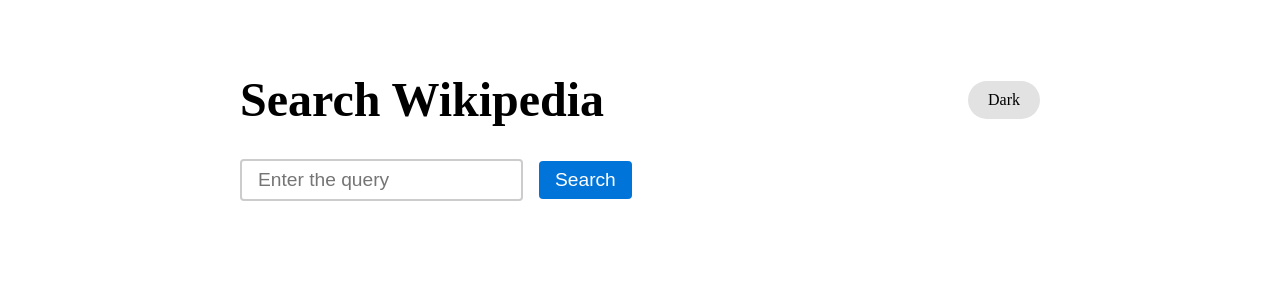
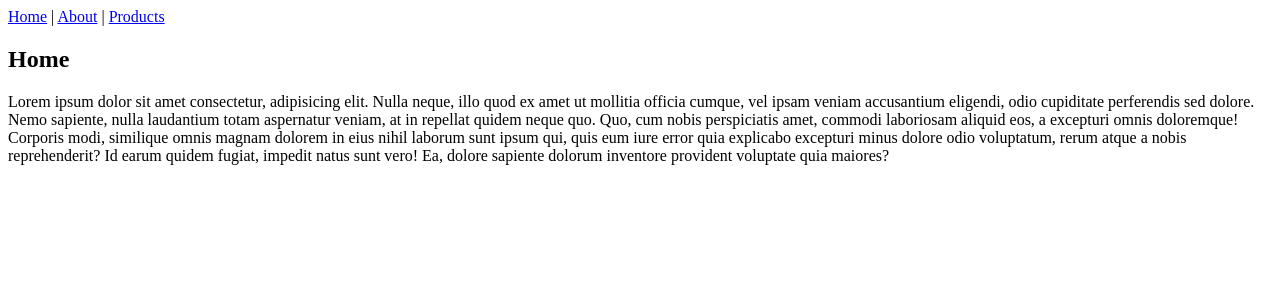
Before and after one commit to Muhammad-Anas785/vueCourse, a Vue app: page / in a window 1280 px wide. Shown: the top 300 px of the page. Built offline with nearby package versions, Linux system fonts and the light colour scheme.

Commit message:
Router Add

```diff
--- a/src/App.vue
+++ b/src/App.vue
@@ -1,9 +1,9 @@
 <script setup>
-import WikiClone from "./Projects/WikiPedia/WikiClone.vue";
+import DefaultLayout from "./Layouts/DefaultLayout.vue";
 </script>
 
 <template>
   <div>
-    <wiki-clone />
+    <DefaultLayout />
   </div>
 </template>
--- /dev/null
+++ b/src/Layouts/DefaultLayout.vue
@@ -0,0 +1,12 @@
+<script setup>
+import NavBar from "@/routerComponents/NavBar.vue";
+</script>
+
+<template>
+  <div>
+    <NavBar />
+    <main>
+      <RouterView />
+    </main>
+  </div>
+</template>
--- /dev/null
+++ b/src/routerComponents/NavBar.vue
@@ -0,0 +1,8 @@
+<template>
+  <div>
+    <nav>
+      <RouterLink to="/">Home</RouterLink> | <RouterLink to="/about">About</RouterLink> |
+      <RouterLink to="/products">Products</RouterLink>
+    </nav>
+  </div>
+</template>
--- /dev/null
+++ b/src/views/AboutView.vue
@@ -0,0 +1,5 @@
+<template>
+  <div>
+    <h2>About</h2>
+  </div>
+</template>
--- /dev/null
+++ b/src/views/HomeView.vue
@@ -0,0 +1,15 @@
+<template>
+  <div>
+    <h2>Home</h2>
+    <p>
+      Lorem ipsum dolor sit amet consectetur, adipisicing elit. Nulla neque, illo quod ex amet ut
+      mollitia officia cumque, vel ipsam veniam accusantium eligendi, odio cupiditate perferendis
+      sed dolore. Nemo sapiente, nulla laudantium totam aspernatur veniam, at in repellat quidem
+      neque quo. Quo, cum nobis perspiciatis amet, commodi laboriosam aliquid eos, a excepturi omnis
+      doloremque! Corporis modi, similique omnis magnam dolorem in eius nihil laborum sunt ipsum
+      qui, quis eum iure error quia explicabo excepturi minus dolore odio voluptatum, rerum atque a
+      nobis reprehenderit? Id earum quidem fugiat, impedit natus sunt vero! Ea, dolore sapiente
+      dolorum inventore provident voluptate quia maiores?
+    </p>
+  </div>
+</template>
--- /dev/null
+++ b/src/views/ProductDetail.vue
@@ -0,0 +1,14 @@
+<script setup>
+import { useRoute } from "vue-router";
+
+// defineProps(["id"]);
+
+const route = useRoute();
+</script>
+
+<template>
+  <div>
+    <h2>Product Detail</h2>
+    <h3>Id: {{ route.params.id }}</h3>
+  </div>
+</template>
--- /dev/null
+++ b/src/views/ProductsList.vue
@@ -0,0 +1,26 @@
+<script setup>
+import { useRouter } from "vue-router";
+
+const router = useRouter();
+
+const products = [
+  { id: 1, name: "laptop" },
+  { id: 2, name: "computer" },
+  { id: 3, name: "mouse" },
+];
+
+const gotoRoute = (id) => {
+  router.push(`/product-detail/${id}`);
+};
+</script>
+
+<template>
+  <div>
+    <h2>Products</h2>
+    <ul>
+      <li v-for="product in products" :key="product.id" @click="gotoRoute(product.id)">
+        {{ product.name }}
+      </li>
+    </ul>
+  </div>
+</template>
```
Also changed, not shown: src/main.js (+6 -3 lines), src/router/router.js (added, +19 -0 lines).
